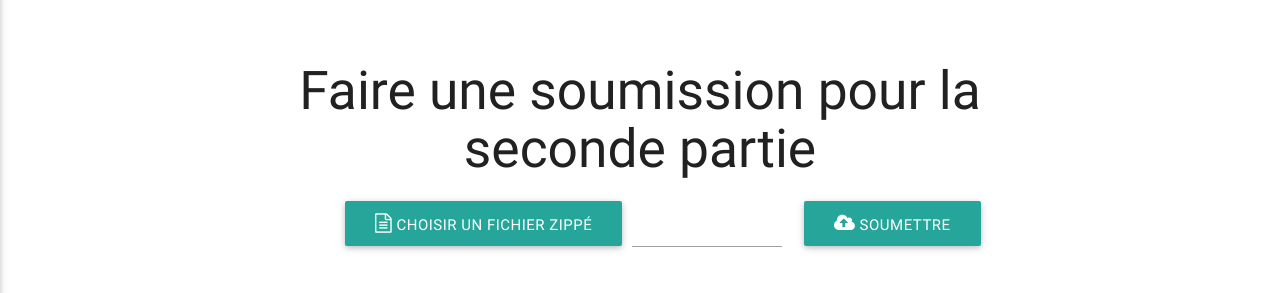
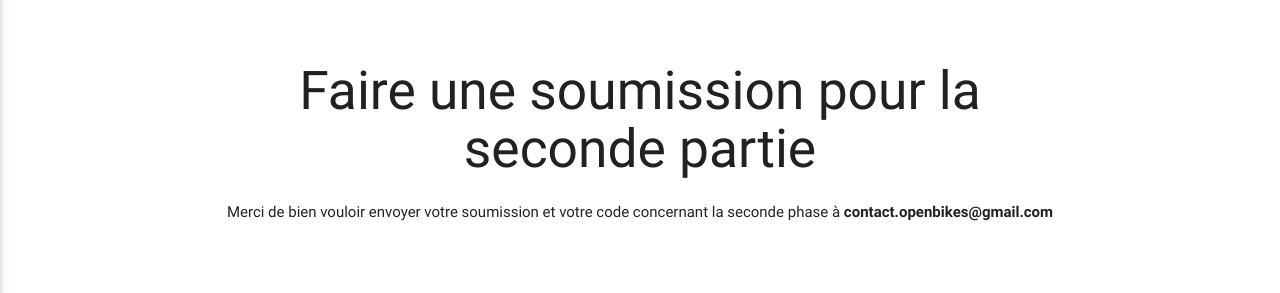
Before and after one commit to OpenBikes/Challenge-2016, a Django app: page /account in a window 1280 px wide. Shown: the part 210-503 px from the top of the page. Run offline with Django 3.2, Linux system fonts and the light colour scheme; a user stored in the database is signed in; tables that the repository leaves empty hold one stand-in row (values such as "Sample post"); parts of the project's set-up code (start-up, migrations or seed data) failed here and were passed over.

Commit message:
Disable submitting

```diff
--- a/public/templates/public/account/make_submission.html
+++ b/public/templates/public/account/make_submission.html
@@ -1,6 +1,7 @@
 <div class="section">
   <h2 align="center">Faire une soumission pour la seconde partie</h2>
-  <form id="submit-form" enctype="multipart/form-data" action="{% url 'public:make_submission_2' %}" method="POST">
+  <p align="center">Merci de bien vouloir envoyer votre soumission et votre code concernant la seconde phase à <b>contact.openbikes@gmail.com</b></p>
+  <!-- <form id="submit-form" enctype="multipart/form-data" action="{% url 'public:make_submission_2' %}" method="POST">
     {% csrf_token %}
     <div class="file-field input-field">
       <div class="row">
@@ -10,15 +11,15 @@
             <input type="file" name="file">
           </div>
           <div class="file-path-wrapper">
-            <input class="file-path validate" type="text">
+            <input disabled class="file-path validate" type="text">
           </div>
         </div>
         <div class="col s4 offset-s4 m3">
-          <button class="btn waves-effect waves-light" type="submit" name="action">
+          <button disabled class="btn waves-effect waves-light" type="submit" name="action">
             <i class="fa fa-cloud-upload"></i> Soumettre
           </button>
         </div>
       </div>
     </div>
-  </form>
+  </form> -->
 </div>
```
